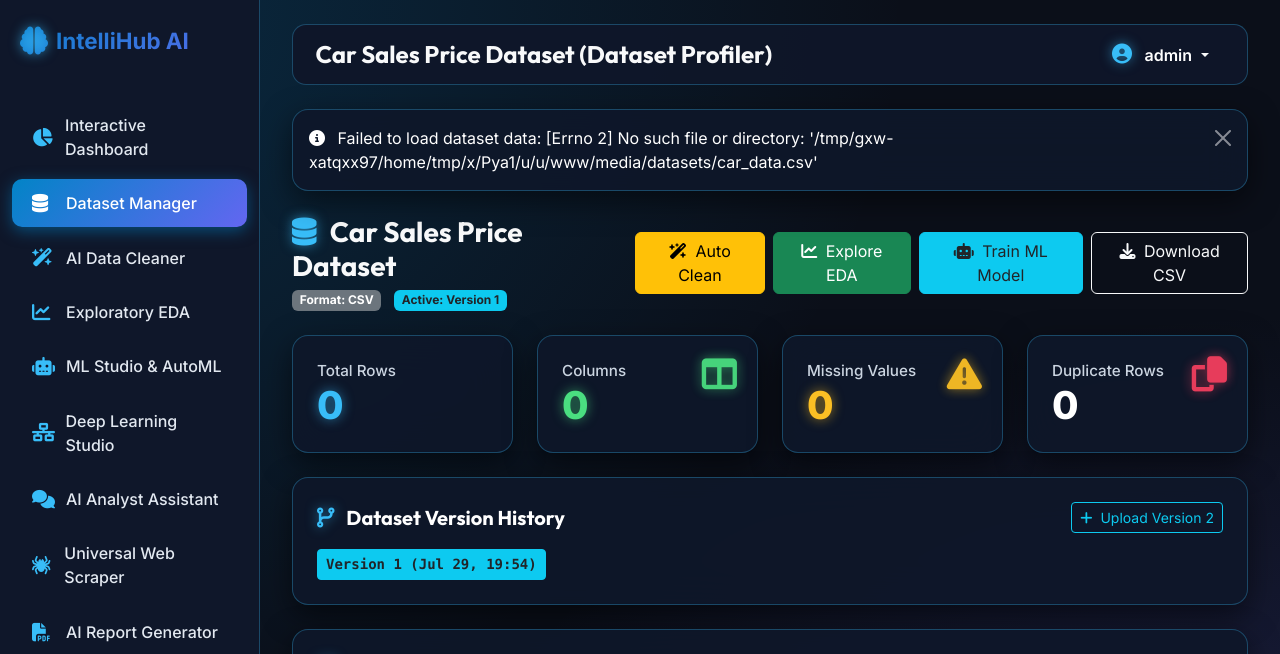
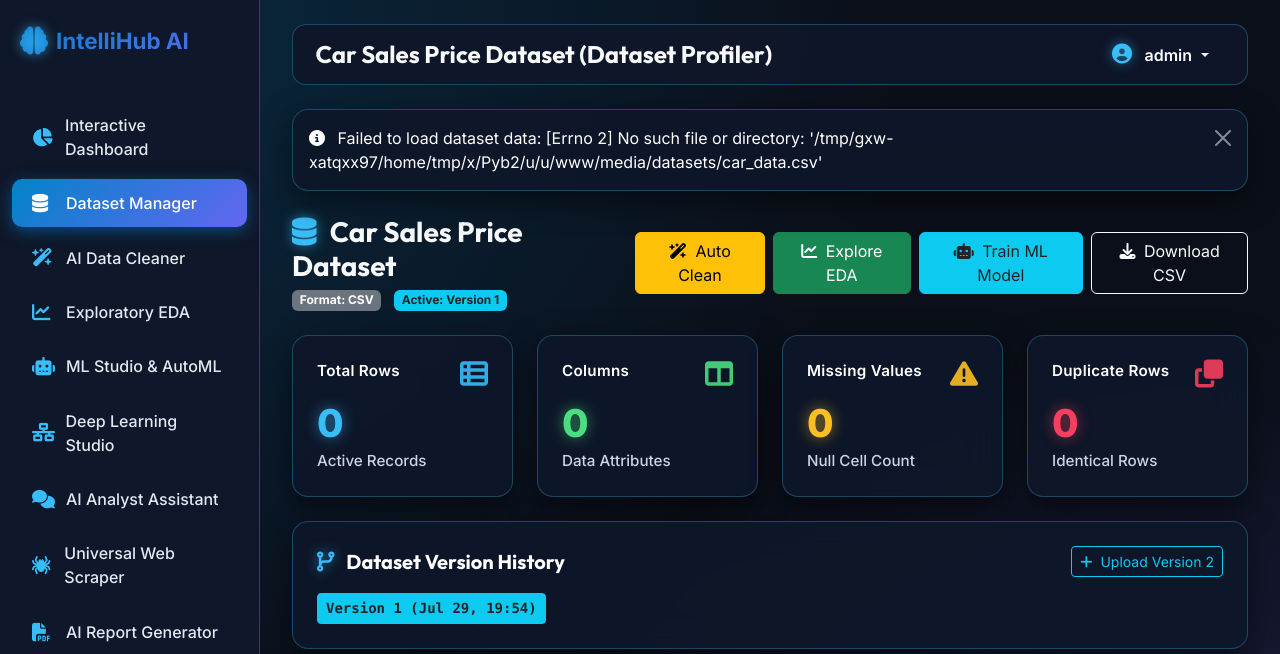
Before and after one commit to surajrajvaghela12/IntelliHub-AI, a Django app: page /datasets/1/ in a window 1280 px wide. Shown: the top 654 px of the page. Run offline with Django 4.2, Linux system fonts and the light colour scheme; a user stored in the database is signed in; data comes from the database, SQL or seed files in the repository; some libraries are stand-ins or nearby versions.

Commit message:
Redesign Dataset Manager and Admin stat cards with perfect flex layout, valid FontAwesome icons and glowing neon numbers

```diff
--- a/templates/datasets/dataset_detail.html
+++ b/templates/datasets/dataset_detail.html
@@ -20,33 +20,53 @@
 </div>
 
 <!-- Dataset Metadata & Version Control Header Cards -->
-<div class="row g-4 mb-4">
-    <div class="col-md-3">
-        <div class="glass-card stat-card">
-            <i class="fa-solid fa-table-rows stat-icon text-info"></i>
-            <span class="text-muted d-block small">Total Rows</span>
-            <div class="stat-value text-info">{{ meta.row_count|default:0 }}</div>
+<div class="row g-3 g-md-4 mb-4">
+    <div class="col-6 col-md-3">
+        <div class="glass-card stat-card p-3 p-md-4 h-100 d-flex flex-column justify-content-between position-relative">
+            <div class="d-flex justify-content-between align-items-start mb-2">
+                <span class="fw-bold text-white fs-6" style="letter-spacing: 0.3px;">Total Rows</span>
+                <i class="fa-solid fa-table-list fs-3" style="color: #38bdf8 !important; opacity: 0.9 !important;"></i>
+            </div>
+            <div class="stat-value fw-black my-1" style="color: #38bdf8 !important; text-shadow: 0 0 14px rgba(56, 189, 248, 0.6); font-size: 2.2rem;">
+                {{ meta.row_count|default:0 }}
+            </div>
+            <span class="small" style="color: #cbd5e1 !important; font-weight: 500;">Active Records</span>
         </div>
     </div>
-    <div class="col-md-3">
-        <div class="glass-card stat-card">
-            <i class="fa-solid fa-columns stat-icon text-success"></i>
-            <span class="text-muted d-block small">Columns</span>
-            <div class="stat-value text-success">{{ meta.column_count|default:0 }}</div>
+    <div class="col-6 col-md-3">
+        <div class="glass-card stat-card p-3 p-md-4 h-100 d-flex flex-column justify-content-between position-relative">
+            <div class="d-flex justify-content-between align-items-start mb-2">
+                <span class="fw-bold text-white fs-6" style="letter-spacing: 0.3px;">Columns</span>
+                <i class="fa-solid fa-table-columns fs-3" style="color: #4ade80 !important; opacity: 0.9 !important;"></i>
+            </div>
+            <div class="stat-value fw-black my-1" style="color: #4ade80 !important; text-shadow: 0 0 14px rgba(74, 222, 128, 0.6); font-size: 2.2rem;">
+                {{ meta.column_count|default:0 }}
+            </div>
+            <span class="small" style="color: #cbd5e1 !important; font-weight: 500;">Data Attributes</span>
         </div>
     </div>
-    <div class="col-md-3">
-        <div class="glass-card stat-card">
-            <i class="fa-solid fa-triangle-exclamation stat-icon text-warning"></i>
-            <span class="text-muted d-block small">Missing Values</span>
-            <div class="stat-value text-warning">{{ meta.missing_values|default:0 }}</div>
+    <div class="col-6 col-md-3">
+        <div class="glass-card stat-card p-3 p-md-4 h-100 d-flex flex-column justify-content-between position-relative">
+            <div class="d-flex justify-content-between align-items-start mb-2">
+                <span class="fw-bold text-white fs-6" style="letter-spacing: 0.3px;">Missing Values</span>
+                <i class="fa-solid fa-triangle-exclamation fs-3" style="color: #fbbf24 !important; opacity: 0.9 !important;"></i>
+            </div>
+            <div class="stat-value fw-black my-1" style="color: #fbbf24 !important; text-shadow: 0 0 14px rgba(251, 191, 36, 0.6); font-size: 2.2rem;">
+                {{ meta.missing_values|default:0 }}
+            </div>
+            <span class="small" style="color: #cbd5e1 !important; font-weight: 500;">Null Cell Count</span>
         </div>
     </div>
-    <div class="col-md-3">
-        <div class="glass-card stat-card">
-            <i class="fa-solid fa-copy stat-icon text-rose" style="color:#f43f5e"></i>
-            <span class="text-muted d-block small">Duplicate Rows</span>
-            <div class="stat-value" style="color:#f43f5e">{{ meta.duplicate_rows|default:0 }}</div>
+    <div class="col-6 col-md-3">
+        <div class="glass-card stat-card p-3 p-md-4 h-100 d-flex flex-column justify-content-between position-relative">
+            <div class="d-flex justify-content-between align-items-start mb-2">
+                <span class="fw-bold text-white fs-6" style="letter-spacing: 0.3px;">Duplicate Rows</span>
+                <i class="fa-solid fa-clone fs-3" style="color: #f43f5e !important; opacity: 0.9 !important;"></i>
+            </div>
+            <div class="stat-value fw-black my-1" style="color: #f43f5e !important; text-shadow: 0 0 14px rgba(244, 63, 94, 0.6); font-size: 2.2rem;">
+                {{ meta.duplicate_rows|default:0 }}
+            </div>
+            <span class="small" style="color: #cbd5e1 !important; font-weight: 500;">Identical Rows</span>
         </div>
     </div>
 </div>
```
Also changed, not shown: templates/admin_panel/admin_dashboard.html (+41 -21 lines).
